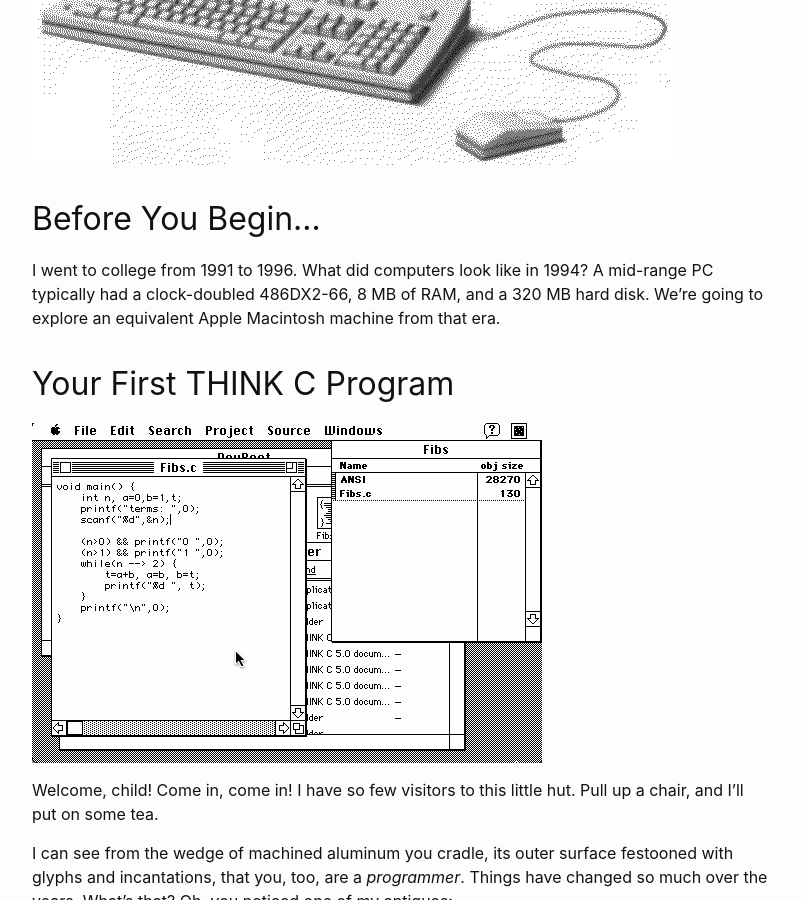
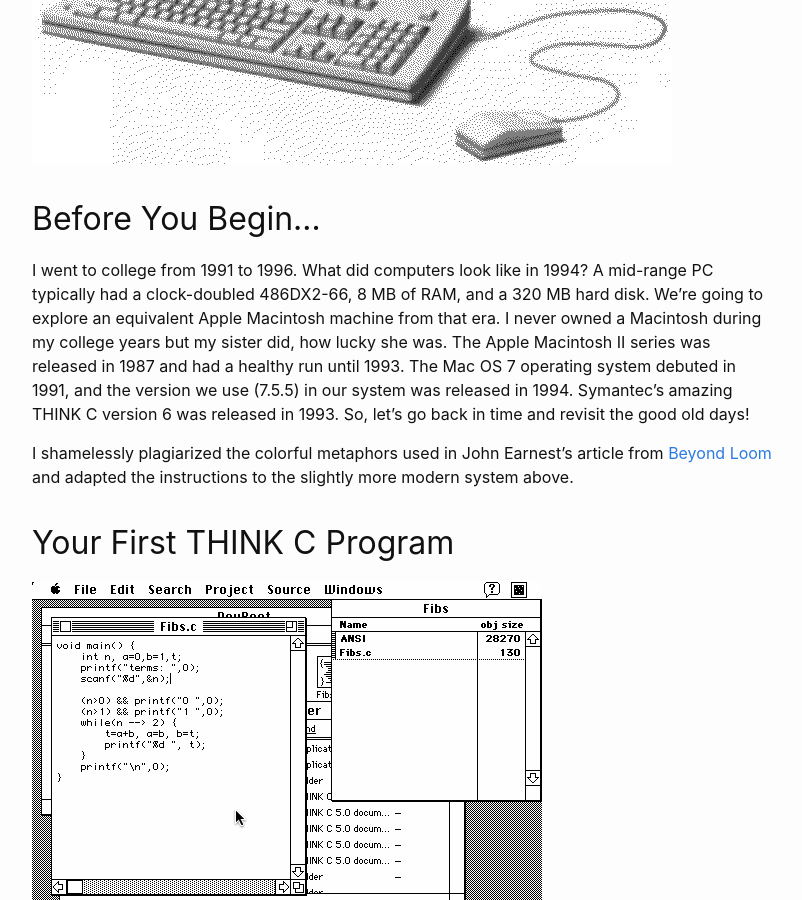
Before and after one commit to ekbann/ekbann.github.io, a Jekyll site: the page built from _posts/2024-03-01-retro-programming-1.md, in a window 1280 px wide and 900 px high, scrolled down 660 px. Shown: the whole window, without its empty margins (238-1040 px from the left). Built offline with Jekyll 4.4.1, drawn with Linux system fonts in a browser that asks for light colours.

Commit message:
Update 2024-03-01-retro-programming-1.md

```diff
--- a/_posts/2024-03-01-retro-programming-1.md
+++ b/_posts/2024-03-01-retro-programming-1.md
@@ -10,7 +10,9 @@ categories: macintosh c retro programming
 
 ## Before You Begin...
 
-I went to college from 1991 to 1996. What did computers look like in 1994? A mid-range PC typically had a clock-doubled 486DX2-66, 8 MB of RAM, and a 320 MB hard disk. We're going to explore an equivalent Apple Macintosh machine from that era.
+I went to college from 1991 to 1996. What did computers look like in 1994? A mid-range PC typically had a clock-doubled 486DX2-66, 8 MB of RAM, and a 320 MB hard disk. We're going to explore an equivalent Apple Macintosh machine from that era. I never owned a Macintosh during my college years but my sister did, how lucky she was. The Apple Macintosh II series was released in 1987 and had a healthy run until 1993. The Mac OS 7 operating system debuted in 1991, and the version we use (7.5.5) in our system was released in 1994. Symantec's amazing THINK C version 6 was released in 1993. So, let's go back in time and revisit the good old days!
+
+I shamelessly plagiarized the colorful metaphors used in John Earnest's article from [Beyond Loom](https://beyondloom.com/blog/thinkc.html) and adapted the instructions to the slightly more modern system above.
 
 ## Your First THINK C Program
 
```
